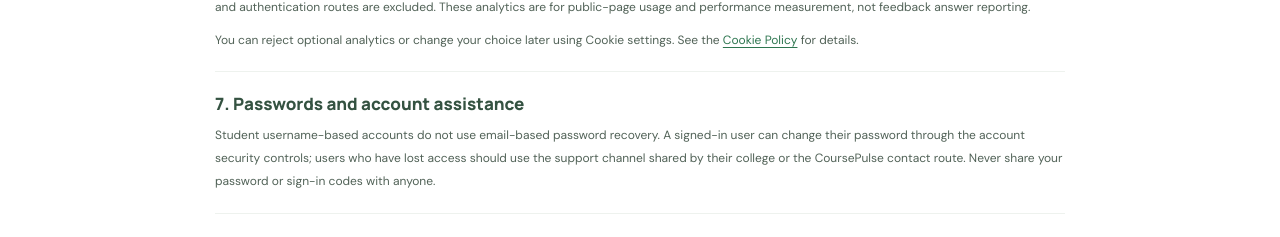
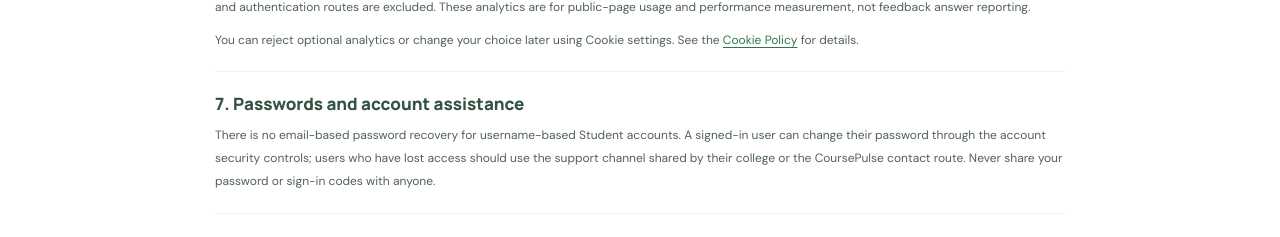
Before and after one commit to akashsharmapb09-cpu/coursePulse.site, a Next.js app: page /privacy in a window 1280 px wide. Shown: the part 1536-1773 px from the top of the page. Built offline with nearby package versions, Linux system fonts and the light colour scheme; no server answers.

Commit message:
Clarify Student account recovery wording

```diff
--- a/app/privacy/page.tsx
+++ b/app/privacy/page.tsx
@@ -40,7 +40,7 @@ export default function PrivacyPage() {
     </section>
     <section>
       <h2>7. Passwords and account assistance</h2>
-      <p>Student username-based accounts do not use email-based password recovery. A signed-in user can change their password through the account security controls; users who have lost access should use the support channel shared by their college or the CoursePulse contact route. Never share your password or sign-in codes with anyone.</p>
+      <p>There is no email-based password recovery for username-based Student accounts. A signed-in user can change their password through the account security controls; users who have lost access should use the support channel shared by their college or the CoursePulse contact route. Never share your password or sign-in codes with anyone.</p>
     </section>
     <section>
       <h2>8. Hosting and third-party services</h2>
```
